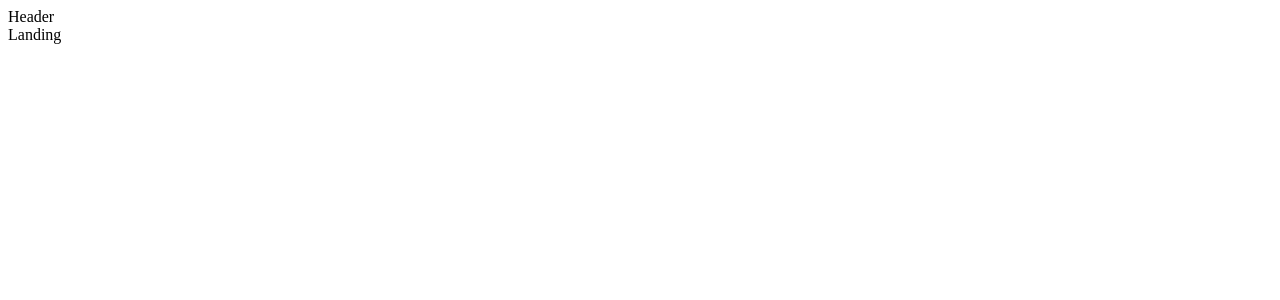
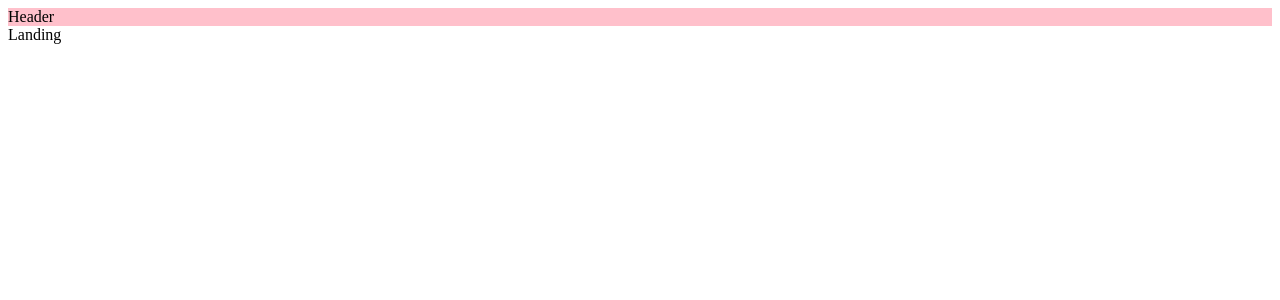
Before and after one commit to Unsplash-clone/client, a React (Create React App) app: page / in a window 1280 px wide. Shown: the top 300 px of the page. Built offline with nearby package versions, Linux system fonts and the light colour scheme.

Commit message:
setup material-ui styles

```diff
--- a/package.json
+++ b/package.json
@@ -3,6 +3,7 @@
   "version": "0.1.0",
   "private": true,
   "dependencies": {
+    "@material-ui/styles": "^4.10.0",
     "@testing-library/jest-dom": "^4.2.4",
     "@testing-library/react": "^9.5.0",
     "@testing-library/user-event": "^7.2.1",
--- a/src/components/Header.js
+++ b/src/components/Header.js
@@ -1,7 +1,10 @@
 import React from "react";
 
+import useStyles from "../styles/HeaderStyles";
+
 function Header() {
-  return <div>Header</div>;
+  const classes = useStyles();
+  return <div className={classes.root}>Header</div>;
 }
 
 export default Header;
--- /dev/null
+++ b/src/styles/HeaderStyles.js
@@ -0,0 +1,7 @@
+import { makeStyles } from "@material-ui/styles";
+
+export default makeStyles((theme) => ({
+  root: {
+    backgroundColor: "pink",
+  },
+}));
```
Also changed, not shown: 1 other file (tests, documents, lock files or other folders).
